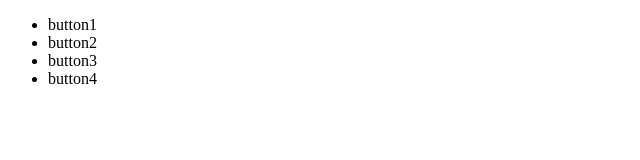
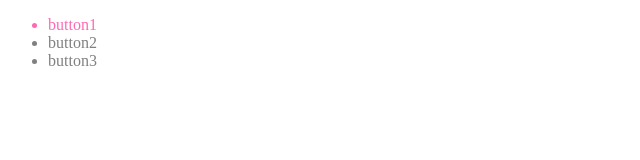
Before and after one commit to kangsungyoon/0920, a plain HTML site: page index.html in a window 1280 px wide. Both pictures are taken after a click on the item "button1". Shown: the whole page, without its empty margins (0-640 px from the left). Drawn offline with Linux system fonts and the light colour scheme.

Commit message:
2교시 중간_2

```diff
--- a/index.html
+++ b/index.html
@@ -5,33 +5,43 @@
   <meta charset="UTF-8">
   <meta name="viewport" content="width=device-width, initial-scale=1.0">
   <title>Document</title>
+  <style>
+    li {
+      color: gray;
+      cursor: pointer;
+    }
+
+    li.on {
+      color: hotpink;
+    }
+  </style>
 </head>
 
 <body>
-  </script>
+
 
   <ul class="btns">
-    <li>button1</li>
+    <li class="on">button1</li>
     <li>button2</li>
     <li>button3</li>
-    <li>button4</li>
   </ul>
 
   <script>
-    const btns = document.querySelectorAll('.btns li');
+    const btns = document.querySelectorAll('.btns li')
+    //인수로 활성화 시킬 순번을 전달받고
+    const activation = (index) => {
+      // 일단 모든 버튼을 반복 돌면서 비활성화 (초기화)
+      btns.forEach(btn => btn.classList.remove('on'))
+      // 인수로 받은 index순번의 버튼만 활성화
+      btns[index].classList.add('on')
+    }
+    // 버튼을 반복 돌면서 이벤트 연결
+    btns.forEach((btn, idx) => {
+      // 이벤트가 발생하면 activation함수 호출하면서 클릭한 버튼의 순번을 인수로 전달
+      btn.addEventListener('click', () => activation(idx))
 
-    const handler = () => {
-      console.log('test')
-    }
+    })
 
-    const handlerText = (text) => {
-      console.log(text);
-    }
-
-    //es6
-    //이벤트 발생시 호출할 함수에 인수를 전달할 필요가 없을때
-    btns[0].addEventListener('click', handler)
-    btns[1].addEventListener('click', () => handlerText('hello'))
   </script>
 
 </body>
```
